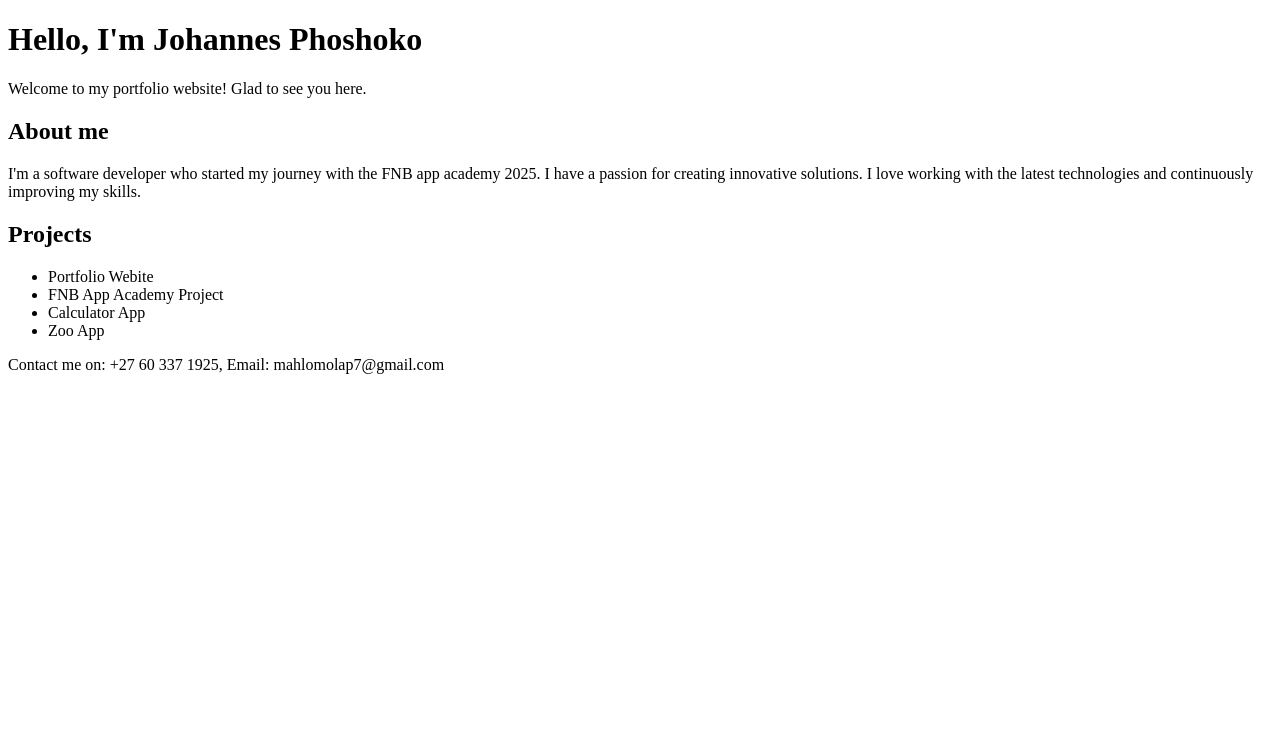
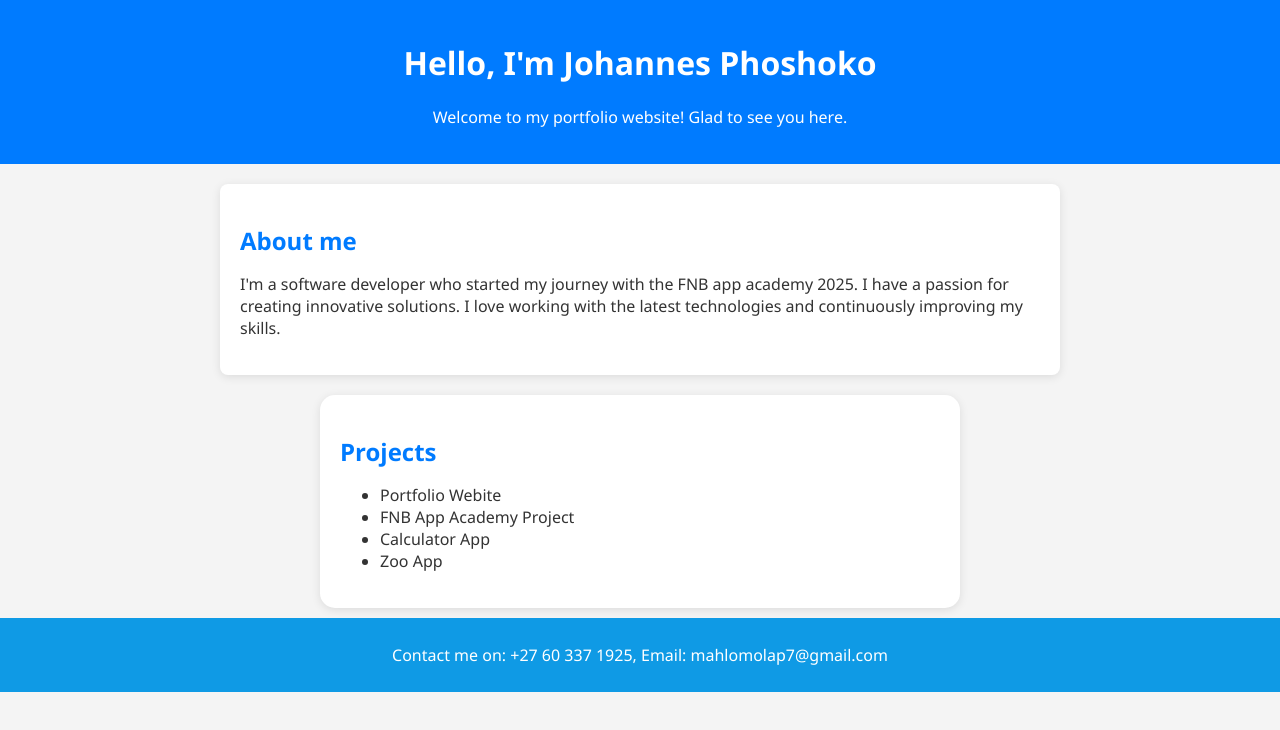
Before and after one commit to mahlomolap7/Portfolio-Website-, a plain HTML site: page index.html in a window 1280 px wide. Drawn offline with Linux system fonts and the light colour scheme.

Commit message:
Added some styling to our portfolio
First version of portfolio done with styling complete.

```diff
--- a/index.html
+++ b/index.html
@@ -4,6 +4,7 @@
     <meta charset="UTF-8">
     <meta name="viewport" content="width=device-width, initial-scale=1.0">
     <title>Johannes Phoshoko - Portfolio</title>
+    <link rel="stylesheet" href="style.css">
 </head>
 <body>
     <header>
--- a/style.css
+++ b/style.css
@@ -0,0 +1,47 @@
+body {
+    font-family: 'segoe ui', Tahoma, Geneva, Verdana, sans-serif;
+    background: #f4f4f4;
+    color: #333;
+    margin: 0;
+    padding: 0;
+}
+
+header {
+    background: #007bff;
+    color: #fff;
+    padding: 20px 0;
+    text-align: center;
+}
+
+section {
+    padding: 20px;
+    margin: 10px auto;
+    background: #fff;
+    max-width: 600px;
+    border-radius: 15px;
+    box-shadow: 0 2px 10px rgba(0, 0, 0, 0.1);
+}
+
+h2 {
+    color: #007bff;
+    margin-bottom: 10px;
+}
+
+footer {
+    text-align: center;
+    padding: 10px 0;
+    background: #0f9ae5;
+    color: #fff;
+    position: relative;
+    bottom: 0;
+    width: 100%;
+}
+
+.about {
+    max-width: 800px;
+    margin: 20px auto;
+    padding: 20px;
+    background: #fff;
+    border-radius: 8px;
+    box-shadow: 0 2px 10px rgba(0, 0, 0, 0.1);
+}
```
